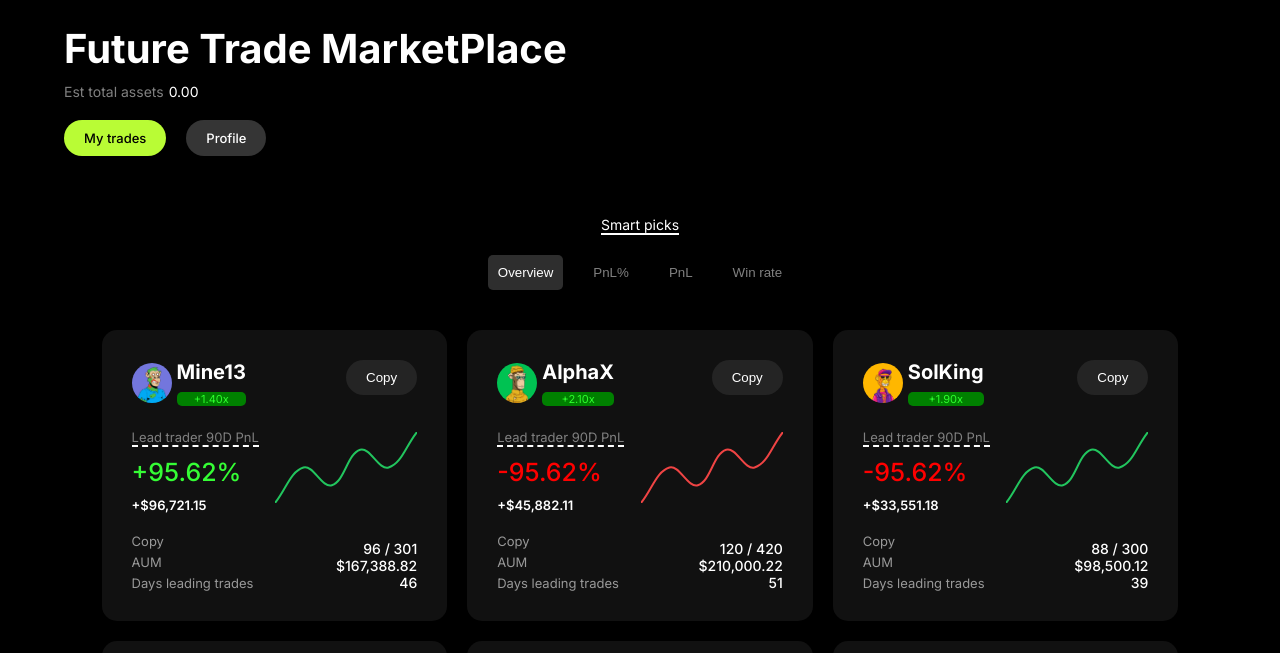
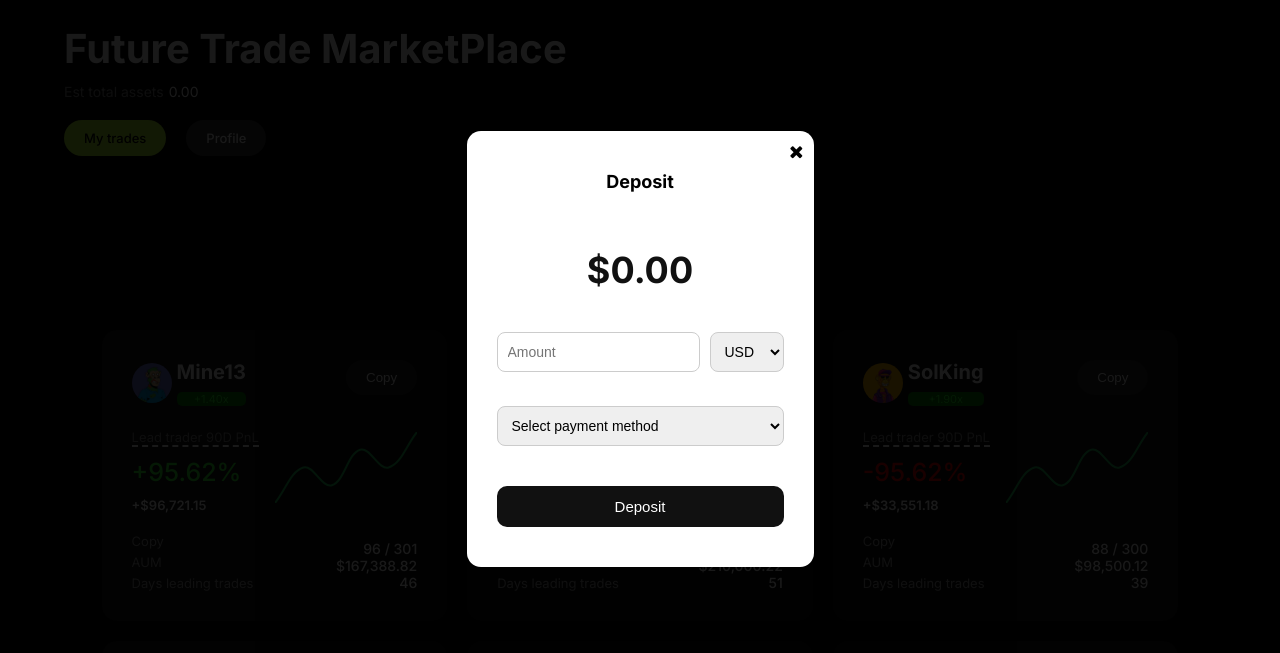
Before and after one commit to Abiola-Emmanuel/OKX, a plain HTML site: page futuretrades/future.html in a window 1280 px wide. Both pictures are taken after a click on the link "Deposit". Shown: the part 76-729 px from the top of the page. Drawn offline with nearby package versions, Linux system fonts and the light colour scheme; files that its build step writes are made by us from their sources; a web font is replaced by a local one.

Commit message:
little adjustments

```diff
--- a/futuretrades/future.css
+++ b/futuretrades/future.css
@@ -10,6 +10,109 @@ body {
   position: relative;
   font-family: Inter, sans-serif;
 }
+
+.overlay {
+  position: fixed;
+  inset: 0;
+  background: rgba(0, 0, 0, 0.90);
+  display: none;
+  align-items: center;
+  padding-top: 50px;
+  justify-content: center;
+  z-index: 1000;
+}
+
+
+.overlay.modalShow {
+  display: flex;
+}
+
+@keyframes zoom {
+  from {
+    transform: scale(0);
+  }
+
+  to {
+    transform: scale(1);
+  }
+}
+
+.modal {
+  background: #fff;
+  border-radius: 14px;
+  padding: 40px 30px;
+  text-align: center;
+  display: flex;
+  flex-direction: column;
+  gap: 20px;
+  animation-name: zoom;
+  animation-duration: 0.6s;
+  position: relative;
+}
+
+
+.modal h2 {
+  margin: 0 0 16px;
+  font-size: 18px;
+}
+
+.amount-preview {
+  font-size: 36px;
+  font-weight: bold;
+  margin: 20px 0;
+  color: #111;
+}
+
+
+.input-group {
+  display: flex;
+  gap: 10px;
+  margin-bottom: 14px;
+}
+
+
+.input-group input,
+.input-group select {
+  flex: 1;
+  padding: 10px;
+  border-radius: 8px;
+  border: 1px solid #ccc;
+  font-size: 14px;
+  color: black;
+}
+
+
+.pay-method {
+  margin-bottom: 20px;
+}
+
+
+.deposit-btn {
+  width: 100%;
+  padding: 12px;
+  border: none;
+  border-radius: 10px;
+  background: #111;
+  color: white;
+  font-size: 15px;
+  cursor: pointer;
+}
+
+
+.close {
+  position: absolute;
+  top: 10px;
+  right: 10px;
+  font-size: 18px;
+  cursor: pointer;
+  color: black;
+  transition: transform 0.4s ease;
+}
+
+.close:hover {
+  transform: rotate(20deg);
+}
+
 
 .menu {
   cursor: pointer;
--- a/futuretrades/future.html
+++ b/futuretrades/future.html
@@ -15,6 +15,38 @@
 </head>
 
 <body>
+
+  <div class="overlay" id="overlay">
+    <div class="modal">
+      <div class="close" onclick="toggleModal()"><i class="fa fa-close"></i></div>
+      <h2>Deposit</h2>
+
+
+      <div class="amount-preview" id="preview">$0.00</div>
+
+
+      <div class="input-group">
+        <input type="number" id="amount" placeholder="Amount" />
+        <select>
+          <option>USD</option>
+          <option>NGN</option>
+        </select>
+      </div>
+
+
+      <div class="input-group pay-method">
+        <select>
+          <option>Select payment method</option>
+          <option>Card</option>
+          <option>Bank Transfer</option>
+          <option>Crypto</option>
+        </select>
+      </div>
+
+
+      <button class="deposit-btn">Deposit</button>
+    </div>
+  </div>
 
 
   <div class="menu-overlay" id="menuOverlay">
@@ -36,7 +68,7 @@
 
     <div style="display: flex; gap: 20px; align-items: center;">
       <div class="nav-right">
-        <a href="#" class="deposit">Deposit</a>
+        <a href="#" class="deposit open-modal">Deposit</a>
         <i class="fa fa-search"></i>
         <i class="fa fa-user"></i>
         <i class="fa fa-bell"></i>
--- a/futuretrades/future.js
+++ b/futuretrades/future.js
@@ -1,3 +1,21 @@
+const overlay = document.getElementById('overlay');
+const amountInput = document.getElementById('amount');
+const preview = document.getElementById('preview');
+
+
+document.querySelector('.open-modal').addEventListener('click', toggleModal);
+
+
+function toggleModal() {
+  overlay.classList.toggle('modalShow');
+}
+
+amountInput.addEventListener('input', () => {
+  preview.textContent = amountInput.value
+    ? `$${amountInput.value}`
+    : '$0.00';
+});
+
 const menuOverlay = document.getElementById('menuOverlay');
 
 function menuOpen() {
--- a/spot-trades/spot-trade.css
+++ b/spot-trades/spot-trade.css
@@ -10,6 +10,110 @@ body {
   position: relative;
   font-family: Inter, sans-serif;
 }
+
+.overlay {
+  position: fixed;
+  inset: 0;
+  background: rgba(0, 0, 0, 0.90);
+  display: none;
+  align-items: center;
+  padding-top: 50px;
+  justify-content: center;
+  z-index: 1000;
+}
+
+
+.overlay.modalShow {
+  display: flex;
+}
+
+@keyframes zoom {
+  from {
+    transform: scale(0);
+  }
+
+  to {
+    transform: scale(1);
+  }
+}
+
+.modal {
+  background: #fff;
+  border-radius: 14px;
+  padding: 40px 30px;
+  text-align: center;
+  display: flex;
+  flex-direction: column;
+  gap: 20px;
+  animation-name: zoom;
+  animation-duration: 0.6s;
+  position: relative;
+}
+
+
+.modal h2 {
+  margin: 0 0 16px;
+  font-size: 18px;
+}
+
+.amount-preview {
+  font-size: 36px;
+  font-weight: bold;
+  margin: 20px 0;
+  color: #111;
+}
+
+
+.input-group {
+  display: flex;
+  gap: 10px;
+  margin-bottom: 14px;
+}
+
+
+.input-group input,
+.input-group select {
+  flex: 1;
+  padding: 10px;
+  border-radius: 8px;
+  border: 1px solid #ccc;
+  font-size: 14px;
+  color: black;
+}
+
+
+.pay-method {
+  margin-bottom: 20px;
+}
+
+
+.deposit-btn {
+  width: 100%;
+  padding: 12px;
+  border: none;
+  border-radius: 10px;
+  background: #111;
+  color: white;
+  font-size: 15px;
+  cursor: pointer;
+}
+
+
+.close {
+  position: absolute;
+  top: 10px;
+  right: 10px;
+  font-size: 18px;
+  cursor: pointer;
+  color: black;
+  transition: transform 0.4s ease;
+}
+
+.close:hover {
+  transform: rotate(20deg);
+}
+
+
 
 .menu {
   cursor: pointer;
```
Also changed, not shown: futuretrades/details.css (+7 -0 lines), futuretrades/details.html (+0 -3 lines), spot-trades/details.css (+8 -0 lines), spot-trades/spot-trade.html (+34 -1 lines), spot-trades/spot-trade.js (+19 -0 lines).
